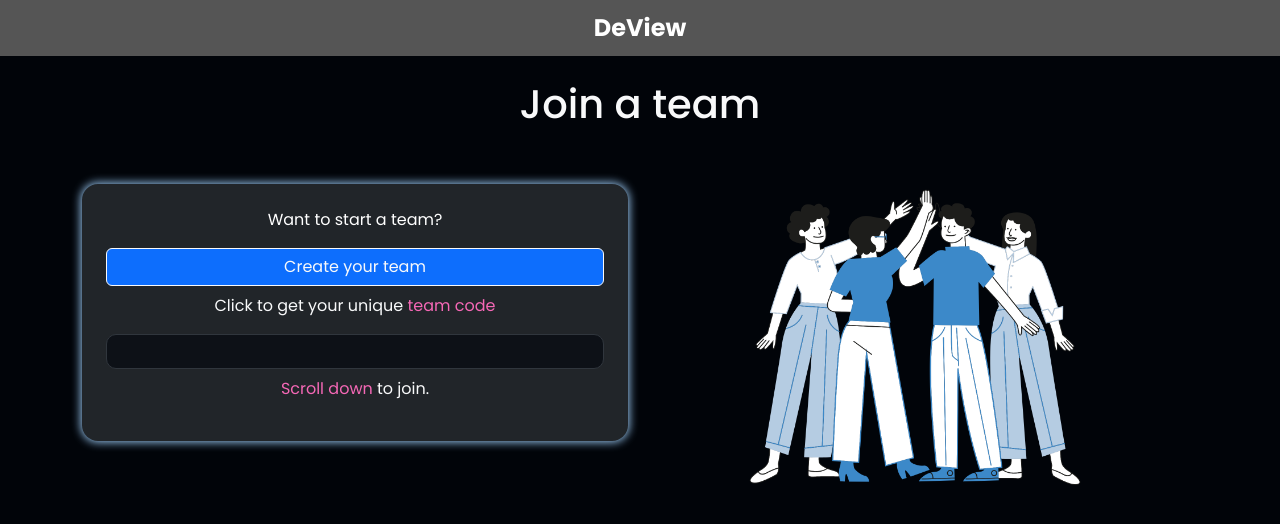
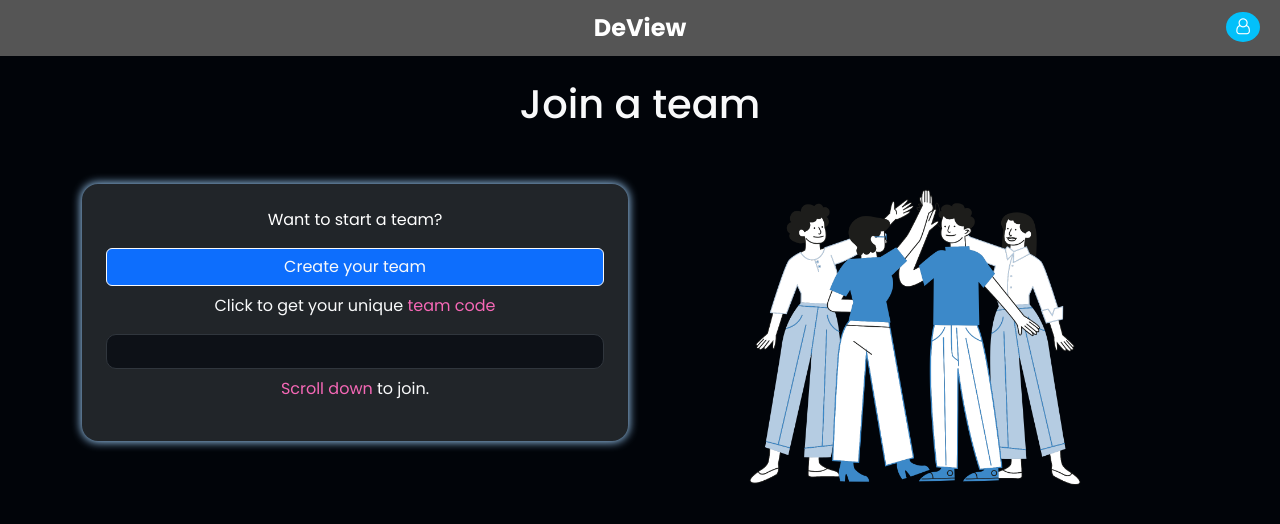
Before and after one commit to PurviSaini/DeView, a React (Vite) app in the folder frontend/: page /team in a window 1280 px wide. Shown: the top 524 px of the page. Built offline with nearby package versions, Linux system fonts and the light colour scheme; no server answers.

Commit message:
added logout functionality

```diff
--- a/frontend/src/components/Login.css
+++ b/frontend/src/components/Login.css
@@ -6,7 +6,7 @@
     color: white;
 } */
 form{
-    margin:50px 250px;
+    margin:19vh 250px;
     border: 2px solid #898787;
     border-radius: 15px;
     padding: 10px 173px;
--- a/frontend/src/components/Login.jsx
+++ b/frontend/src/components/Login.jsx
@@ -34,7 +34,6 @@ export default function Login(){
     };
     return (
         <div>
-            <Navbar loggedIn={true}/>
             <form className='log_register' action="/">
                 <p id='heading'>Log In</p>
                 {/* input for email */}
--- a/frontend/src/components/Navbar.css
+++ b/frontend/src/components/Navbar.css
@@ -20,3 +20,30 @@ span.user{
     border-radius: 50%;
     cursor: pointer;
 }
+
+div.dropdown{
+    display: inline;
+    position: absolute;
+    right: 20px;
+    font-size: 20px;
+    cursor: pointer;
+}
+
+div.dropdown>button.no-arrow{
+    background-color: #03c0fa;
+    padding: 3px 10px;
+    border-radius: 50%;
+    border: none;
+}
+
+div.dropdown>button.no-arrow:active{
+    background-color: #03c0fa;
+}
+
+div.dropdown>button.no-arrow:hover{
+    background-color: #03b3e9;
+}
+
+.no-arrow::after {
+    display: none !important;
+  }
--- a/frontend/src/components/Navbar.jsx
+++ b/frontend/src/components/Navbar.jsx
@@ -1,10 +1,41 @@
 import './Navbar.css'
+import { Dropdown } from 'react-bootstrap';
+import 'bootstrap/dist/css/bootstrap.min.css';
+import axios from 'axios';
+import { useNavigate } from 'react-router-dom';
 
-export default function Navbar({loggedIn}){
+export default function Navbar(){
+    const navigate = useNavigate();
+    const handleLogout = async (e)=>{
+        e.preventDefault();
+
+        try{
+            const res = await axios.post(import.meta.env.VITE_BACKEND_URL+ "/logout");
+            alert(res.data.message);
+            navigate("/");
+
+       }
+        catch(err){
+            alert("Can't Log out the user")
+            console.log(err);
+        }
+    }
+
     return (
         <nav className='sticky-top'>
             <span>DeView</span>
-            {loggedIn && <span className='user'><i className="fa fa-user-o"></i></span>}
+
+<Dropdown>
+      <Dropdown.Toggle variant="primary" className="no-arrow">
+      <i className="fa fa-user-o"></i>
+      </Dropdown.Toggle>
+
+      <Dropdown.Menu>
+        {/* <Dropdown.Item href="#/action-1">User Profile</Dropdown.Item> */}
+        <Dropdown.Item href="#/action-2" onClick={handleLogout}>Log out</Dropdown.Item>
+      </Dropdown.Menu>
+    </Dropdown>
+
         </nav>
     )
 }
--- a/frontend/src/components/Register.jsx
+++ b/frontend/src/components/Register.jsx
@@ -33,7 +33,6 @@ export default function Register(){
     }
     return (
         <div>
-            <Navbar/>
             <form>
                 <p id='heading'>Register</p>
                 {/* input for username */}
```
